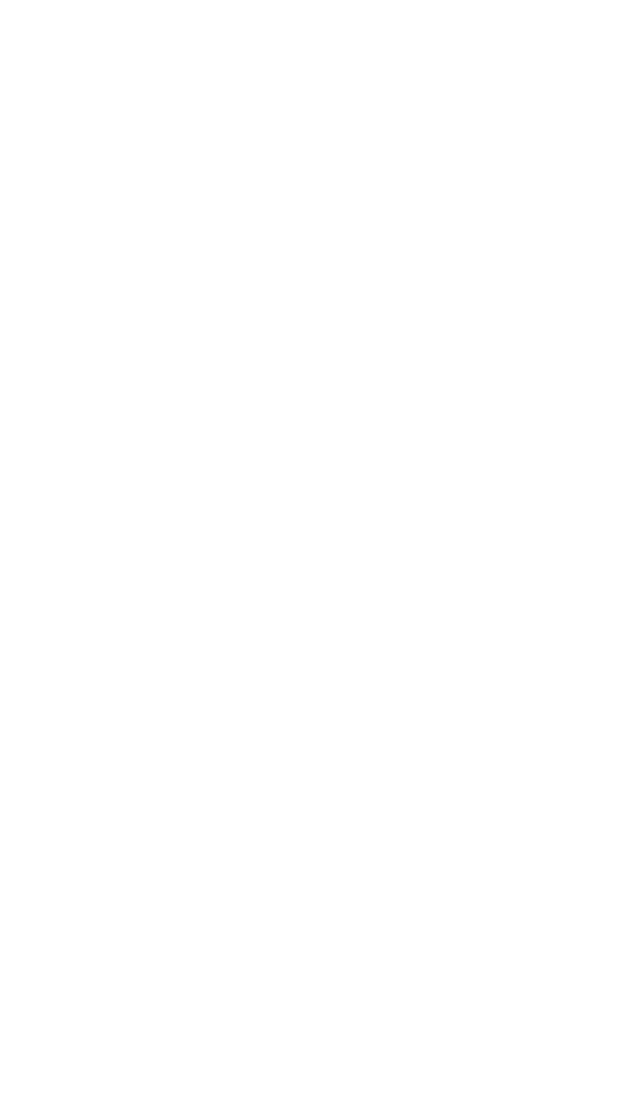
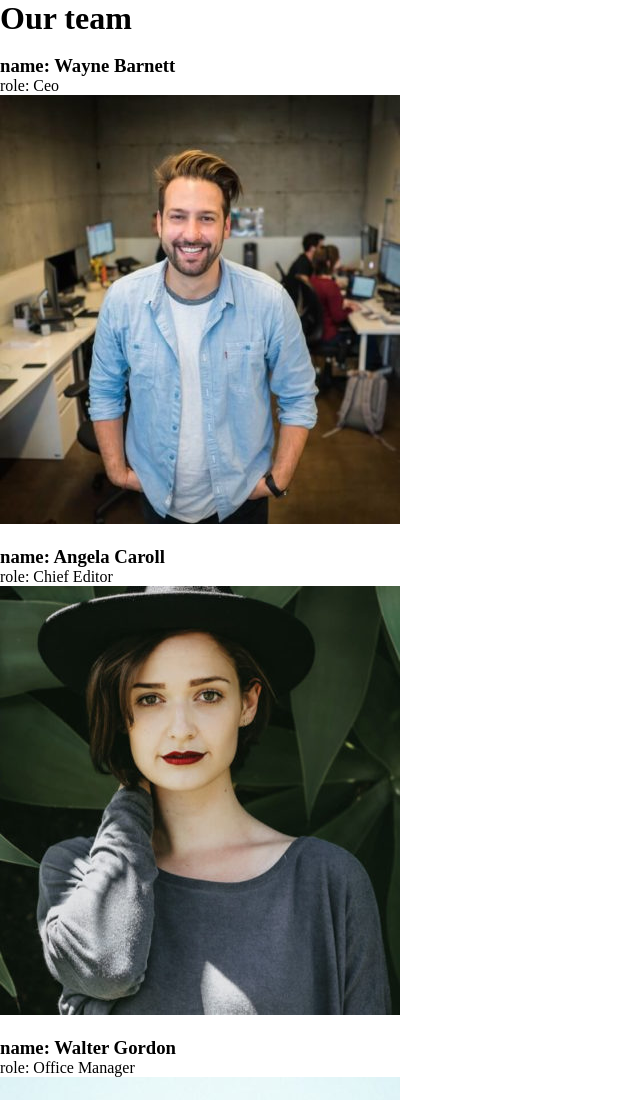
Before and after one commit to LivingtonMerello98/js-our-team, a plain HTML site: page index.html in a window 1280 px wide. Shown: the top 1100 px of the page, without its empty margins (0-640 px from the left). Before the commit the page ends 800 px from the top, so only its background shows below. Drawn offline with Linux system fonts and the light colour scheme.

Commit message:
[upd] Milestone 2

```diff
--- a/assets/script/main.js
+++ b/assets/script/main.js
@@ -1,44 +1,47 @@
 'use strict'
 
 console.log('sono connesso');
+
+
+
 
 //array con oggetti
 
 const team = [
 
 {
-    name: 'Wayne Barnett',
+    'name': 'Wayne Barnett',
     role: 'Ceo',
     image: './assets/images/wayne-barnett-founder-ceo.jpg'
 
 },
 
 {
-    name : 'Angela Caroll',
+    'name' : 'Angela Caroll',
     role: 'Chief Editor',
     image: './assets/images/angela-caroll-chief-editor.jpg'
 },
 
 {
-    name: 'Walter Gordon',
+    'name': 'Walter Gordon',
     role: 'Office Manager',
     image: './assets/images/walter-gordon-office-manager.jpg'
 },
 
 {
-    name: 'Angela Lopez',
+    'name': 'Angela Lopez',
     role: 'Social Media Manager',
     image: './assets/images/angela-lopez-social-media-manager.jpg'
 },
 
 {
-    name: 'Scott Estrada',
+    'name': 'Scott Estrada',
     role: 'Developer',
     image:'./assets/images/scott-estrada-developer.jpg'
 },
 
 {
-    name: 'Barbara Ramos',
+    'name': 'Barbara Ramos',
     role: 'Graphic Designer',
     image: './assets/images/barbara-ramos-graphic-designer.jpg'
 }
@@ -47,9 +50,37 @@ const team = [
 
 
 // debug
-console.log(team)
+// console.log(team)
 
 
-for (let  key in team){
-    console.log(team[key].name, team[key].role, team[key].image)
-};
+ for (let  key in team){
+     console.log(team[key].name, team[key].role, team[key].image)
+ };
+
+
+
+//variabili e creazioni di elementi
+const ul = document.getElementById('ul')
+
+//ciclo for per stampare su html
+
+for (let i = 0; i < team.length; i++) {
+    console.log(`sei qui ${team[i].name}, ${team[i].role}, ${team[i].image}`);
+
+    //per ogni presente nell array team verrà creato un elemento 'li'
+    //contenente un elemento h1 per il nome
+    //un elemento p per il ruolo
+    //un elemento img per l'immagine
+
+    const li = document.createElement('li')
+    const name = document.createElement('h3')
+    const role = document.createElement('p')
+    const image = document.createElement('img')
+
+    name.textContent = `name: ${team[i].name}`;
+    role.textContent = `role: ${team[i].role}`;
+    image.src = team[i].image
+    console.log(image.src)
+
+    ul.append(li,name,role,image)
+}
--- a/index.html
+++ b/index.html
@@ -7,6 +7,16 @@
     <title>Document</title>
 </head>
 <body>
+
+    <h1>Our team</h1>
+    <div class="container">
+        <div class="row">
+            <div class="col-12">
+                <ul id="ul"></ul>
+            </div>
+        </div>
+    </div>
+
     <script src="./assets/script/main.js"></script>
 </body>
 </html>
```
Also changed, not shown: 1 other file.
